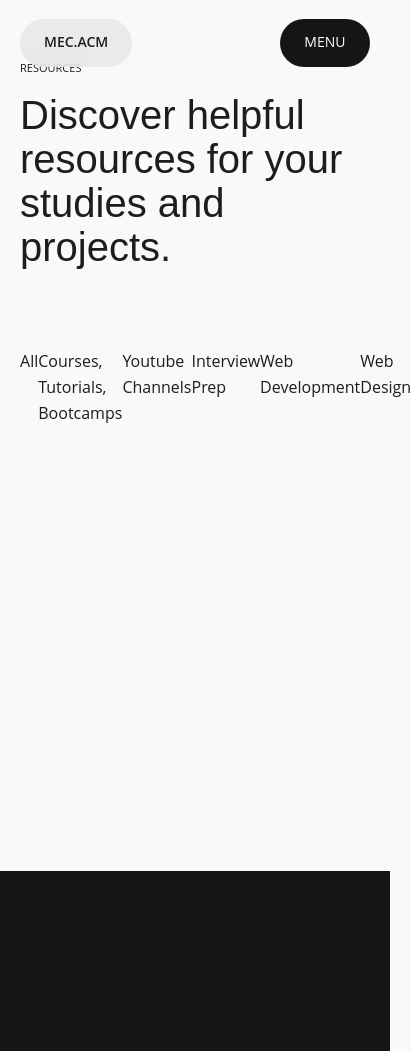
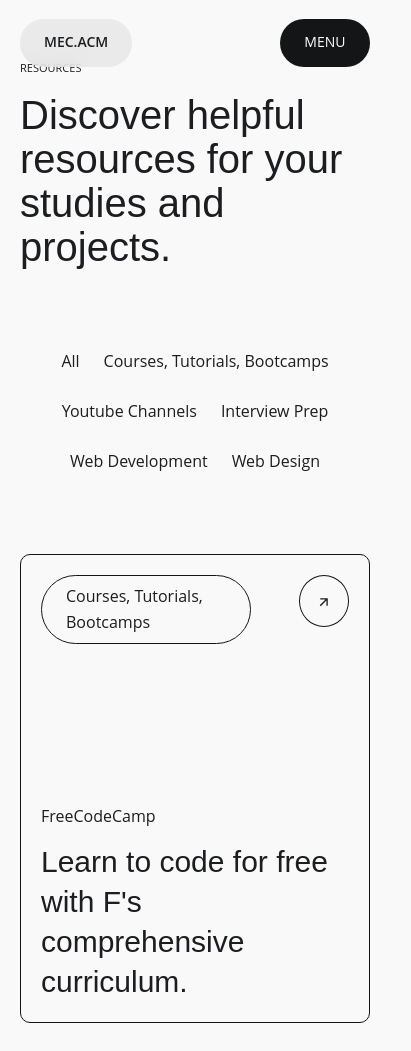
Before and after one commit to JaleelB/mec-acm, a Next.js app: page /resources in a window 390 px wide. Shown: the top 1051 px of the page, 411 px wide, since content can reach past the window. Built offline with nearby package versions, Linux system fonts and the light colour scheme.

Commit message:
added resource cards and responsiveness to filter list

```diff
--- /dev/null
+++ b/pages/api/signup 2.js
@@ -0,0 +1,44 @@
+import {google} from "googleapis";
+
+export default async function signup(req, res){
+
+  const {name, email, year, major, date} = req.body;
+
+  try{
+    //preparing auth
+    const auth = new google.auth.GoogleAuth({
+      credentials: {
+        client_email: process.env.GOOGLE_SERVICE_ACCOUNT_EMAIL,
+        // replaces /n with actual '\n' in file.
+        private_key: process.env.GOOGLE_PRIVATE_KEY?.replace(/\\n/g, '/n')
+      },
+      scopes: [
+        'https://www.googleapis.com/auth/drive',
+        'https://www.googleapis.com/auth/drive.file',
+        'https://www.googleapis.com/auth/spreadsheets',
+      ]
+    });
+
+    const sheets = google.sheets({
+      auth,
+      version: 'v4'
+    })
+
+    const response =  await sheets.spreadsheets.values.append({
+      spreadsheetId: process.env.GOOGLE_SHEET_ID,
+      range: 'A1:E1',
+      valueInputOption: 'USER_ENTERED',
+      requestBody: {
+        values: [
+          [name, email, year, major, date]
+        ]
+      }
+    })
+
+    return res.status(201).send({success: true});
+  }
+  catch(error){
+    return res.status(500).send({message: error.message ?? 'Something went wrong'})
+  }
+
+}
--- a/pages/resources.jsx
+++ b/pages/resources.jsx
@@ -1,9 +1,21 @@
-import { Box, Flex } from '@chakra-ui/react'
+import { ArrowForwardIcon } from '@chakra-ui/icons'
+import { Box, Flex, Grid, GridItem, Heading, Text } from '@chakra-ui/react'
+import Link from 'next/link'
 import React from 'react'
 import { ResponsiveSection, SectionHeader, Title } from '../components'
 import { Layout } from '../layout'
 
+
 const Resources = () => {
+
+    const resources = [
+        {author: 'FreeCodeCamp', title: "Learn to code for free with F's comprehensive curriculum.", type: "Courses, Tutorials, Bootcamps", url: 'https://www.freecodecamp.org/'},
+        {author: 'FreeCodeCamp', title: "Learn to code for free with FreeCodeCamp's comprehensive curriculum.", type: "Courses, Tutorials, Bootcamps", url: 'https://www.freecodecamp.org/'},
+        {author: 'FreeCodeCamp', title: "Learn to code for free with FreeCodeCamp's comprehensive curriculum.", type: "Courses, Tutorials, Bootcamps", url: 'https://www.freecodecamp.org/'},
+        {author: 'FreeCodeCamp', title: "Learn to code for free with FreeCodeCamp's comprehensive curriculum.", type: "Courses, Tutorials, Bootcamps", url: 'https://www.freecodecamp.org/'},
+        {author: 'FreeCodeCamp', title: "Learn to code for free with FreeCodeCamp's comprehensive curriculum.", type: "Courses, Tutorials, Bootcamps", url: 'https://www.freecodecamp.org/'}
+    ]
+
     return (
         <Layout>
             <ResponsiveSection>
@@ -15,8 +27,9 @@ const Resources = () => {
                 </Box>
 
                 <Flex as="ul"
-                listStyleType="none" p={0}
-                w='100%' justify="space-between"
+                    listStyleType="none" p={0} w={{base: "100%", md: "60%", lgTablet: '70%',mdDesktop: '50%', xlDesktop: '100%'}}
+                    justify={{base: "center", lgTablet: "space-between"}}
+                    flexWrap="wrap" gap={6} mx="auto"
                     mt={{base: '5rem', lgTablet:'7.5rem', lgDesktop:'wrap2Md'}}
                 >
                     {
@@ -39,6 +52,54 @@ const Resources = () => {
 
                 </Flex>
 
+                <Grid
+                    templateColumns={{base: '1fr', md: "1fr 1fr", lgTablet: '1fr', lg:'1fr 1fr'}}
+                    gap={{base: 8, md: 2, lgTablet: 6}}  w="100%"
+                    mt={{base: '5rem', lgTablet:'7.5rem', lgDesktop:'wrap2Md'}}
+                >
+                    {
+                        resources.map(resource => {
+                            return (
+                                 <GridItem
+                                    key={resource}
+                                    border="1px" borderColor="colorDark"
+                                    borderRadius="10px" p={{base: 5, md: 10}}
+                                >
+                                    <Flex justify="space-between" gap={{base: 12, smTablet: 0, md: 8, mdDesktop: 0}}>
+                                        <Box
+                                            border="1px" px={6} py={2}
+                                            borderColor="colorDark" borderRadius="100px"
+                                        >
+                                            {resource.type}
+                                        </Box>
+                                        <Link
+                                            href={resource.url}
+                                            target="_blank"
+                                            rel='noreferrer'
+                                        >
+                                            <Box
+                                                border="1px" px={4} py={{base: 3, lgDesktop: 2}}
+                                                borderColor="colorDark" borderRadius="100%"
+                                            >
+                                                <ArrowForwardIcon transform="rotate(-45deg)"/>
+                                            </Box>
+                                        </Link>
+
+                                    </Flex>
+
+                                    <Flex  mt={'wrap2Md'} direction="column">
+                                        <Text mb={3} fontWeight="500 !important">{resource.author}</Text>
+                                        <Heading fontWeight="400 !important">{resource.title}</Heading>
+                                    </Flex>
+
+                                </GridItem>
+                            )
+                        })
+
+                    }
+
+                </Grid>
+
             </ResponsiveSection>
         </Layout>
     )
```
Lines whose indentation alone changed are shown as unchanged.
